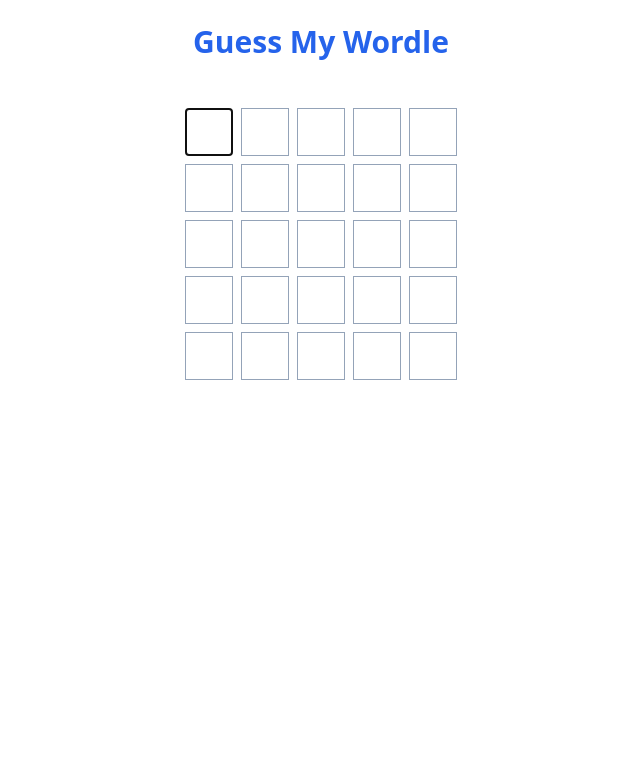
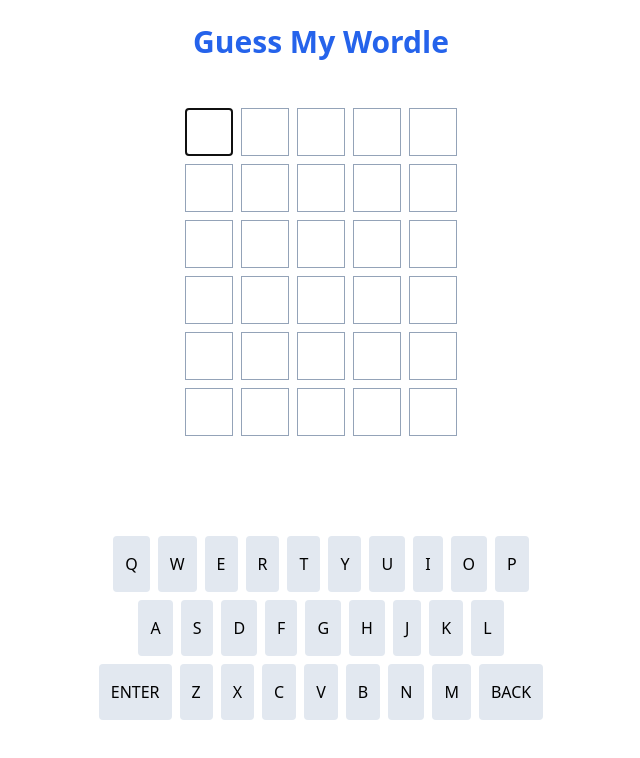
Before and after one commit to btahir/another-wordle, a Next.js app: page /play in a window 1280 px wide. Shown: the top 758 px of the page, without its empty margins (319-959 px from the left). Built offline with nearby package versions, Linux system fonts and the light colour scheme.

Commit message:
setuop word color logic

```diff
--- a/pages/index.tsx
+++ b/pages/index.tsx
@@ -3,7 +3,7 @@ import { useRouter } from 'next/router'
 import { useState } from 'react'
 import { caesarShift } from '../utils/helpers'
 
-const alphabet = [
+const ALPHABET = [
   'A',
   'B',
   'C',
@@ -39,7 +39,7 @@ export default function Home() {
   function handleGenerate(e) {
     e.preventDefault()
     for (const letter of word.split('')) {
-      if (!alphabet.includes(letter.toUpperCase())) {
+      if (!ALPHABET.includes(letter.toUpperCase())) {
         alert('Your word can only have letters!')
         return
       }
--- a/pages/play.tsx
+++ b/pages/play.tsx
@@ -1,6 +1,44 @@
 import { useRouter } from 'next/router'
 import { caesarShift, classNames } from '../utils/helpers'
 import { useEffect, useState, useRef } from 'react'
+
+const ALPHABET_COLORS = {
+  A: 'N',
+  B: 'N',
+  C: 'N',
+  D: 'N',
+  E: 'N',
+  F: 'N',
+  G: 'N',
+  H: 'N',
+  I: 'N',
+  J: 'N',
+  K: 'N',
+  L: 'N',
+  M: 'N',
+  N: 'N',
+  O: 'N',
+  P: 'N',
+  Q: 'N',
+  R: 'N',
+  S: 'N',
+  T: 'N',
+  U: 'N',
+  V: 'N',
+  W: 'N',
+  X: 'N',
+  Y: 'N',
+  Z: 'N',
+}
+
+const ROW_COLORS = [
+  ['N','N','N','N','N'],
+  ['N','N','N','N','N'],
+  ['N','N','N','N','N'],
+  ['N','N','N','N','N'],
+  ['N','N','N','N','N'],
+  ['N','N','N','N','N'],
+]
 
 const WORD_MAP = [
   { id: 0, val: [0, 1, 2, 3, 4] },
@@ -8,7 +46,13 @@ const WORD_MAP = [
   { id: 2, val: [0, 1, 2, 3, 4] },
   { id: 3, val: [0, 1, 2, 3, 4] },
   { id: 4, val: [0, 1, 2, 3, 4] },
-  ,
+  { id: 5, val: [0, 1, 2, 3, 4] },
+]
+
+const QWERTY = [
+  ['Q', 'W', 'E', 'R', 'T', 'Y', 'U', 'I', 'O', 'P'],
+  ['A', 'S', 'D', 'F', 'G', 'H', 'J', 'K', 'L'],
+  ['ENTER', 'Z', 'X', 'C', 'V', 'B', 'N', 'M', 'BACK'],
 ]
 
 function Word({
@@ -18,9 +62,25 @@ function Word({
   currentWordArray,
   setCurrentWordArray,
   handleValidation,
+  submittedRowNum,
+  rowColors,
 }) {
+  const [currentLetter, setCurrentLetter] = useState('')
+  const [currentColor, setCurrentColor] = useState('N')
+
+  useEffect(() => {
+    console.log('ran')
+    if (submittedRowNum === row) {
+      console.log('ran as', currentLetter)
+      setCurrentColor(rowColors[row][col])
+    }
+  }, [submittedRowNum])
+
+  console.log(currentColor)
+
   function handleChange(e) {
     const { maxLength, value } = e.target
+    setCurrentLetter(value.toUpperCase())
 
     // Check if no of char in field == maxlength
     if (value.length >= maxLength) {
@@ -36,7 +96,7 @@ function Word({
         }
         setColNum(col + 1)
         let temp = currentWordArray
-        temp[col] = value
+        temp[col] = value.toUpperCase()
         setCurrentWordArray(temp)
       }
     }
@@ -47,7 +107,7 @@ function Word({
       if (currentWordArray.length < 5) {
         alert('Not Enough Letters!')
       } else {
-        handleValidation()
+        handleValidation(row)
       }
     }
     if (e.key === 'Backspace') {
@@ -79,6 +139,7 @@ function Word({
       id={`word-${row}-${col}`}
       name={`word-${row}-${col}`}
       className={classNames(
+        currentColor === 'G' ? 'bg-green-400' :  currentColor === 'Y' ? 'bg-yellow-400' : currentColor === 'B' ? 'bg-slate-300' : '',
         'pointer-events-none h-12 w-12 border border-slate-400 text-center text-2xl font-extrabold uppercase'
       )}
       minLength={1}
@@ -89,20 +150,54 @@ function Word({
   )
 }
 
+function KeyBoard() {
+  function resolveKeyBoardRow(arr) {
+    return arr.map((letter) => (
+      <button
+        key={letter}
+        className="m-1 rounded bg-slate-200 px-2 py-2 text-sm font-medium sm:px-3 sm:py-4 sm:text-base"
+      >
+        {letter}
+      </button>
+    ))
+  }
+
+  return (
+    <div className="mx-auto mt-24 text-center">
+      <div>{resolveKeyBoardRow(QWERTY[0])}</div>
+      <div>{resolveKeyBoardRow(QWERTY[1])}</div>
+      <div>{resolveKeyBoardRow(QWERTY[2])}</div>
+    </div>
+  )
+}
+
 function PlayPage() {
   const [rowNum, setRowNum] = useState(0)
   const [colNum, setColNum] = useState(0)
+  const [selectedWordArray, setSelectedWordArray] = useState([])
   const [currentWordArray, setCurrentWordArray] = useState([])
+  const [wordColors, setWordColors] = useState(ALPHABET_COLORS)
+  const [rowColors, setRowColors] = useState(ROW_COLORS)
+  const [submittedRowNum, setSubmittedRowNum] = useState(-1)
   const router = useRouter()
 
   console.log('currentWordArray', currentWordArray)
+  console.log('wordColors', rowColors)
+
+  // get word
+  useEffect(() => {
+    console.log('ran')
+    if (router && router.query.word) {
+      const unshifted = caesarShift(router.query.word, -7).toUpperCase()
+      console.log(unshifted.split(''))
+      setSelectedWordArray(unshifted.split(''))
+    }
+  }, [router])
 
   // initial focus
   useEffect(() => {
     focusField()
   }, [rowNum])
-  // const unshifted = caesarShift(router.query.word, -7)
-  // console.log(router.query.word)
 
   function focusField() {
     const currentField = document.querySelector(
@@ -111,17 +206,36 @@ function PlayPage() {
     currentField.focus()
   }
 
-  function handleValidation() {
-    if (rowNum === 4) {
-      console.log('Game End')
-    } else {
-      setRowNum(rowNum + 1)
-      setColNum(0)
+  function handleValidation(row) {
+    let tempMap = wordColors
+    let tempRowColors = rowColors
+    for (let i = 0; i < 5; i++) {
+      const currentLetter = currentWordArray[i]
+      if (selectedWordArray.includes(currentLetter)) {
+        // letter is in array
+        if (selectedWordArray[i] === currentLetter) {
+          // letter is in the exact position
+          tempMap[currentLetter] = 'G'
+          tempRowColors[row][i] = 'G'
+        } else {
+          tempMap[currentLetter] = 'Y'
+          tempRowColors[row][i] = 'Y'
+        }
+      } else {
+        tempMap[currentLetter] = 'B'
+        tempRowColors[row][i] = 'B'
+      }
     }
+    setWordColors(tempMap)
+    setRowColors(tempRowColors)
+    setRowNum(rowNum + 1)
+    setColNum(0)
+    setCurrentWordArray([])
+    setSubmittedRowNum(submittedRowNum + 1)
   }
 
   return (
-    <div className="mx-auto w-full max-w-6xl" onClick={focusField}>
+    <div className="mx-auto w-full max-w-2xl" onClick={focusField}>
       <h1 className="mt-6 mb-12 text-center text-3xl font-bold text-blue-600">
         Guess My Wordle
       </h1>
@@ -139,6 +253,8 @@ function PlayPage() {
                     currentWordArray={currentWordArray}
                     setCurrentWordArray={setCurrentWordArray}
                     handleValidation={handleValidation}
+                    submittedRowNum={submittedRowNum}
+                    rowColors={rowColors}
                   />
                 )
               })}
@@ -146,6 +262,7 @@ function PlayPage() {
           )
         })}
       </div>
+      <KeyBoard />
     </div>
   )
 }
```
